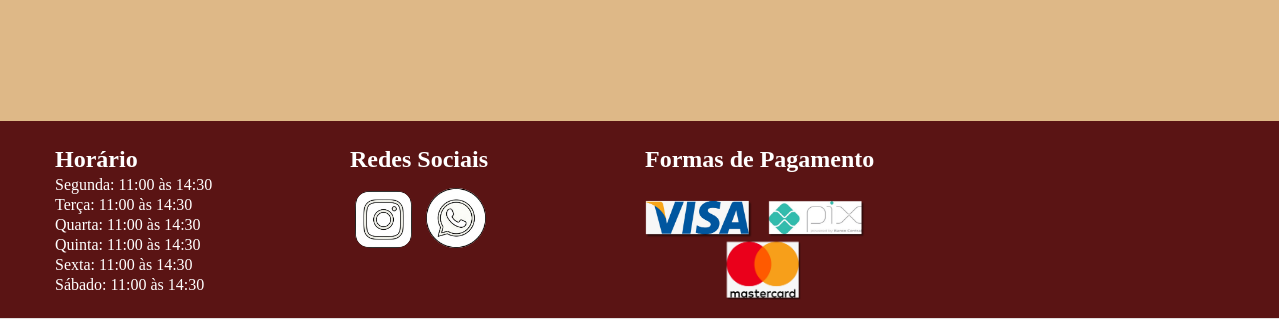
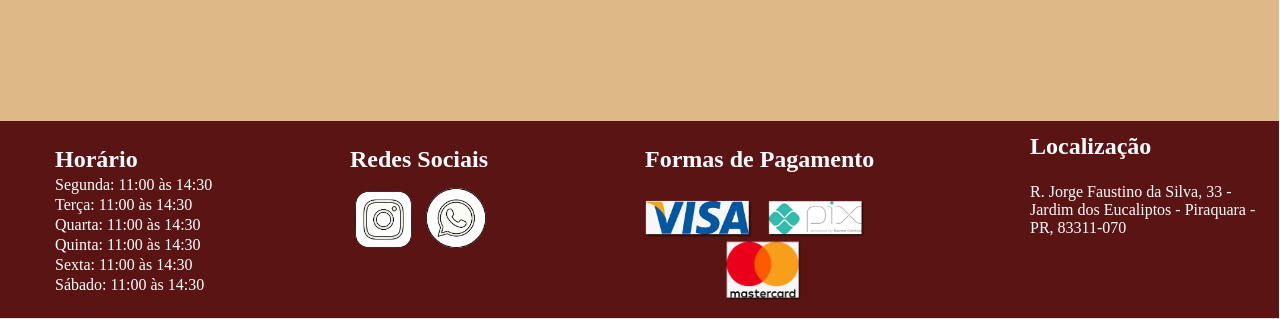
Before and after one commit to wesley-mn/marmitaria_KDelicia, a plain HTML site: page index.html in a window 1280 px wide. Shown: the part 1342-1661 px from the top of the page. Drawn offline with Linux system fonts and the light colour scheme.

Commit message:
update footer

```diff
--- a/css/default.css
+++ b/css/default.css
@@ -140,6 +140,16 @@ header {
     margin: 25px 0px 0px 645px;
     position: absolute;;
 }
+/*id usado para mexer na legenda do rodape*/
+#foo13{
+    margin: -185px 0px 0px 1030px;
+    position: absolute;
+}
+/*id usado para mexer na legenda do rodape*/
+.foo14{
+    margin: -135px 0px 0px 1030px;
+    position: absolute;
+}
 /*legenda dos horarios*/
 footer p{
     font-family: "Berlin Sans FB";
--- a/index.html
+++ b/index.html
@@ -88,13 +88,17 @@
                 <img class="whatsapp" src="/img/whatsapp.jpeg" alt="wpp">
             </a>
 
-            <a href="http:/sobrenos.html">
-                <h2 id="foo12">Formas de Pagamento</h2>
-            </a>
 
+            <h2 id="foo12">Formas de Pagamento</h2>
             <img class="visa" src="/img/visa.png" alt="visa">
             <img class="pix" src="/img/pix.png" alt="pix">
             <img class="mastercard" src="/img/mastercard.png" alt="mastercard">
+
+            <h2 id="foo13">Localização</h2>
+            <a href="https://share.google/8J13wVVsr6TcF3NnL">
+                <p class="foo14">R. Jorge Faustino da Silva, 33 - Jardim dos Eucaliptos - Piraquara - PR, 83311-070</p>
+            </a>
+
 
         </footer>
     </main>
```
Also changed, not shown: cardápio.html (+5 -3 lines), compras.html (+21 -4 lines), sobre_nós.html (+6 -3 lines).
